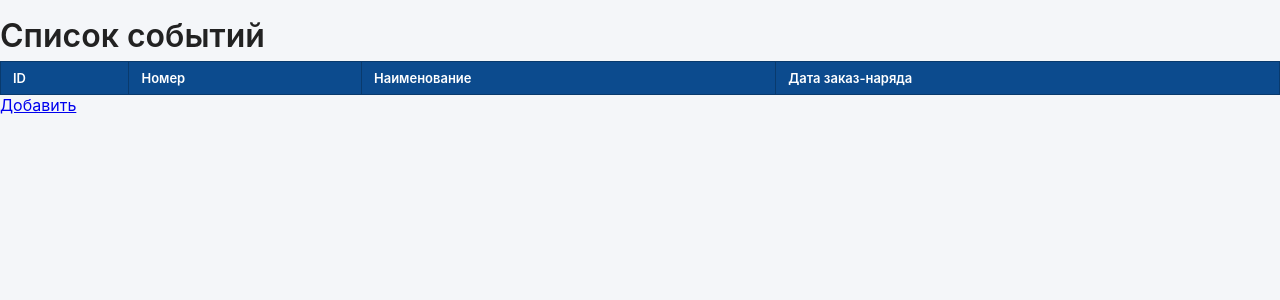
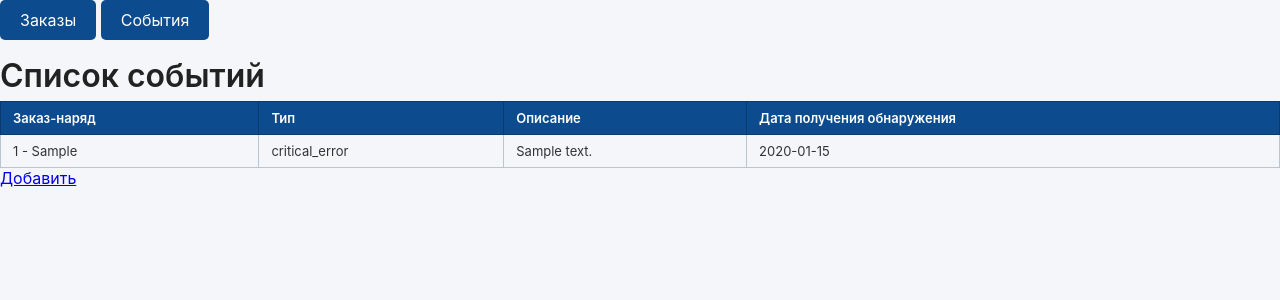
Before and after one commit to vlad15244/my_order, a Django app: page /events/ in a window 1280 px wide. Shown: the top 300 px of the page. Run offline with Django 5.2, Linux system fonts and the light colour scheme; tables that the repository leaves empty hold one stand-in row (values such as "Sample post"); lists and menus that the app fills with data are empty.

Commit message:
New model

```diff
--- a/events/templates/events/events_list.html
+++ b/events/templates/events/events_list.html
@@ -7,19 +7,19 @@
         <table class="django-table">
         <thead>
             <tr>
-            <th>ID</th>
-            <th>Номер</th>
-            <th>Наименование</th>
-            <th>Дата заказ-наряда</th>
+            <th>Заказ-наряд</th>
+            <th>Тип</th>
+            <th>Описание</th>
+            <th>Дата получения обнаружения</th>
             </tr>
         </thead>
         <tbody>
-            {% for order in orders %}
+            {% for event in events %}
             <tr>
-            <td>{{ order.id }}</td>
-            <td><a href="/{{ order.number }}/edit/">{{ order.number }}</a></td>
-            <td>{{ order.equipment }}</td>
-            <td>{{ order.date|date:"Y-m-d" }}</td>
+            <td>{{ event.order }}</td>
+            <td>{{ event.type }}</td>
+            <td>{{ event.description }}</td>
+            <td>{{ event.date|date:"Y-m-d" }}</td>
             </tr>
             {% endfor %}
         </tbody>
--- a/order_list/static/order_list/css/color.css
+++ b/order_list/static/order_list/css/color.css
@@ -14,6 +14,7 @@
   --row-even-bg: #ffffff;
   --row-odd-bg: #fafafa;
   --input-border: #ccc;
+  --button-clr:#0c4b8e;
 }
 
 body {
@@ -301,3 +302,16 @@ legend {
 .django-table tbody tr:hover {
   background-color: #eef2f5;
 }
+
+.link {
+  background-color: var(--button-clr);
+  color: white;
+  padding: 10px 20px;
+  text-decoration: none;
+  border-radius: 5px;
+  display: inline-block;
+}
+
+.link:hover {
+  background-color: #0056b3; /* цвет при наведении */
+}
--- a/order_list/templates/base.html
+++ b/order_list/templates/base.html
@@ -9,8 +9,15 @@
             {% block title %}Система учета заказов{% endblock %}
         </title>
     </head>
+        <div class="button-group">
+            <a href="{% url 'order_list' %}" class="link">Заказы</a>
+            <a href="{% url 'events_list' %}" class="link">События</a>
+        </div>
+
+        </div>
         <div id="content">
             {% block content %} {% endblock %}
         </div>
 
+
 </html>
--- a/order_list/views.py
+++ b/order_list/views.py
@@ -19,8 +19,6 @@ def orders_list(request):
     content = {"orders": orders}
     content["has_data"] = len(orders) > 0
     content["statuses"] = get_statuses_json(obj=Order.STATUS_ORDER)
-    print(content)
-
     return render(request, "order_list/orders_list.html", content)
 
 
```
